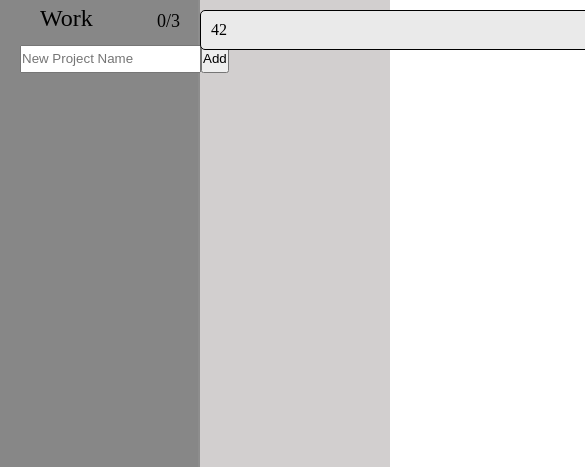
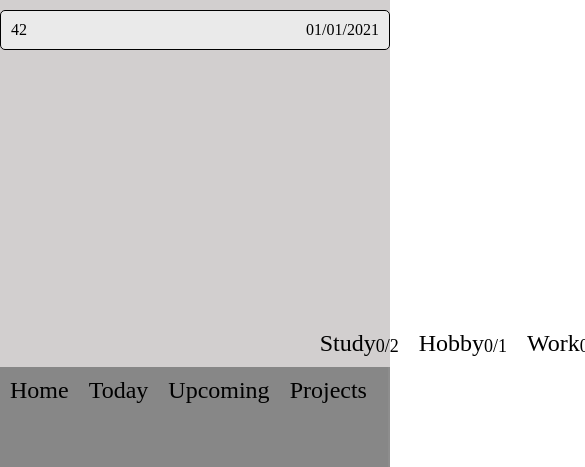
Before and after one commit to phscloq/todo, a website built with webpack: page dist/index.html in a window 390 px wide. Shown: the part 377-844 px from the top of the page, 585 px wide, since content can reach past the window. Built offline with Linux system fonts and the light colour scheme.

Commit message:
changes for responsive page ADD

```diff
--- a/src/index.js
+++ b/src/index.js
@@ -8,17 +8,27 @@ import {displayContent, homeTab, newProject, todayTab, upcomingTab} from "../con
 import {projectSetting, taskEdit, projectEdit} from "../opens";
 
 pageLoad();
+const prList= document.getElementById('projects-list');
+
 
 console.log(format(new Date(), "'Today is a' eeee"));
 const date = new Date();
 const todays = format(date, "dd/MM/yyyy");
 console.log(todays);
 //
+
 const home = document.getElementById('home');
 const today = document.getElementById('today');
 const upcoming = document.getElementById('upcoming');
+const projectSection = document.getElementById('projectSectionTitle');
+const sectionTitle = document.getElementById('section-title');
+projectSection.addEventListener('click', () => {
+    if(prList.style.display = 'none'){
+        prList.style.display = 'block';
+    }
+ });
 
-const sectionTitle = document.getElementById('section-title');
+
 
 
 
--- a/src/style.css
+++ b/src/style.css
@@ -320,3 +320,47 @@ header div button{
 
     content: "X";
 }
+
+@media (max-width: 480px){
+    .content{
+    grid-template-rows: 100px 1fr 100px;
+    grid-template-columns: 1fr;
+    }
+    nav{
+      grid-row: 3;
+    }#sidebar-container{flex-direction: row;
+        margin: 0px;
+        padding: 0px;
+
+    }
+    #sidebar-navlist{
+        display:flex;
+    }
+    .newProjectFormDiv{
+        display: none;
+    }
+    .nav-item {
+        border: none;
+    }
+    #projects-list{
+        display: none;
+    }
+    header{
+
+    }
+    .topbar-user{flex-direction: column;}
+    #mainSection{
+     display: flex;
+    width: 100vw;
+    grid-row: 2/3;
+    }#content-container{
+        display: flex;
+        flex-direction: column;
+        width: 400px;
+    }#content-container h2{align-self: center;}
+   #projects-list{
+    display: flex;
+    margin-top: -84px;
+    margin-left: 20px;
+   }
+}
```
Also changed, not shown: dist/main.js.
